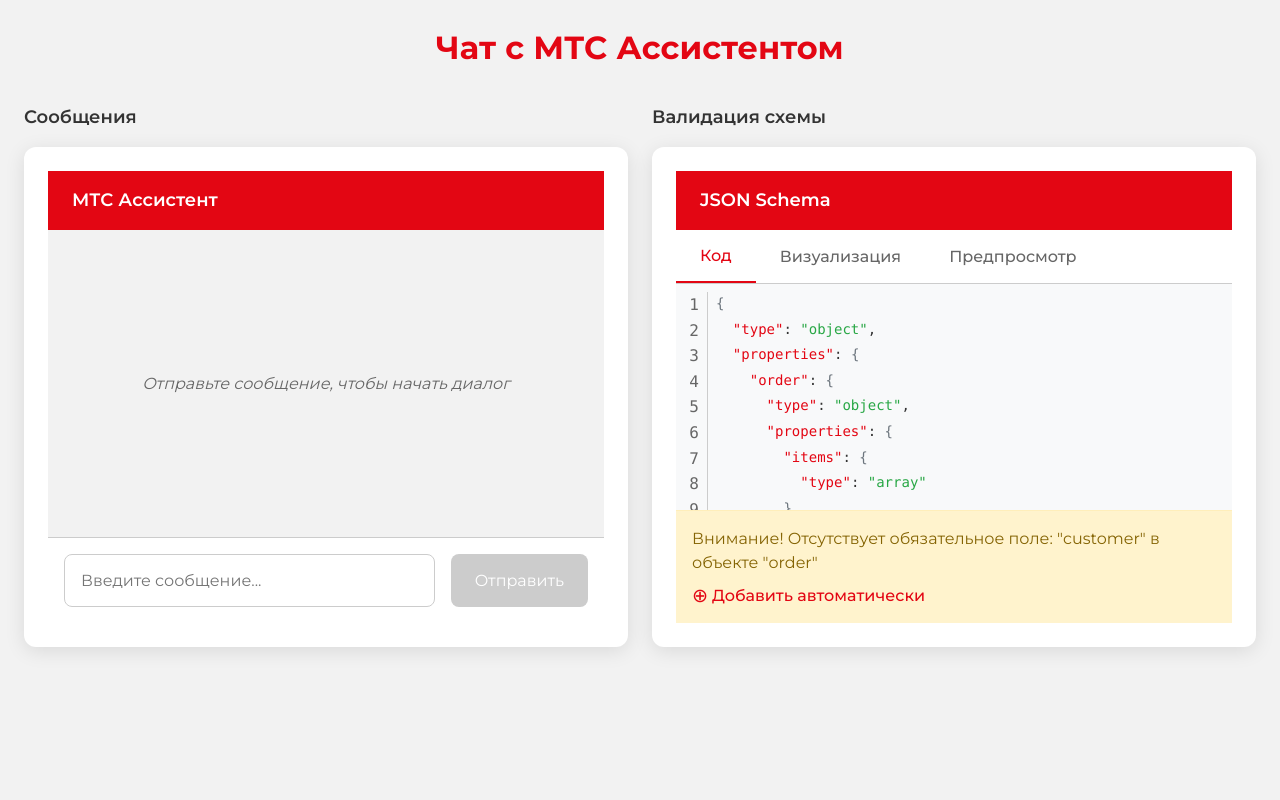
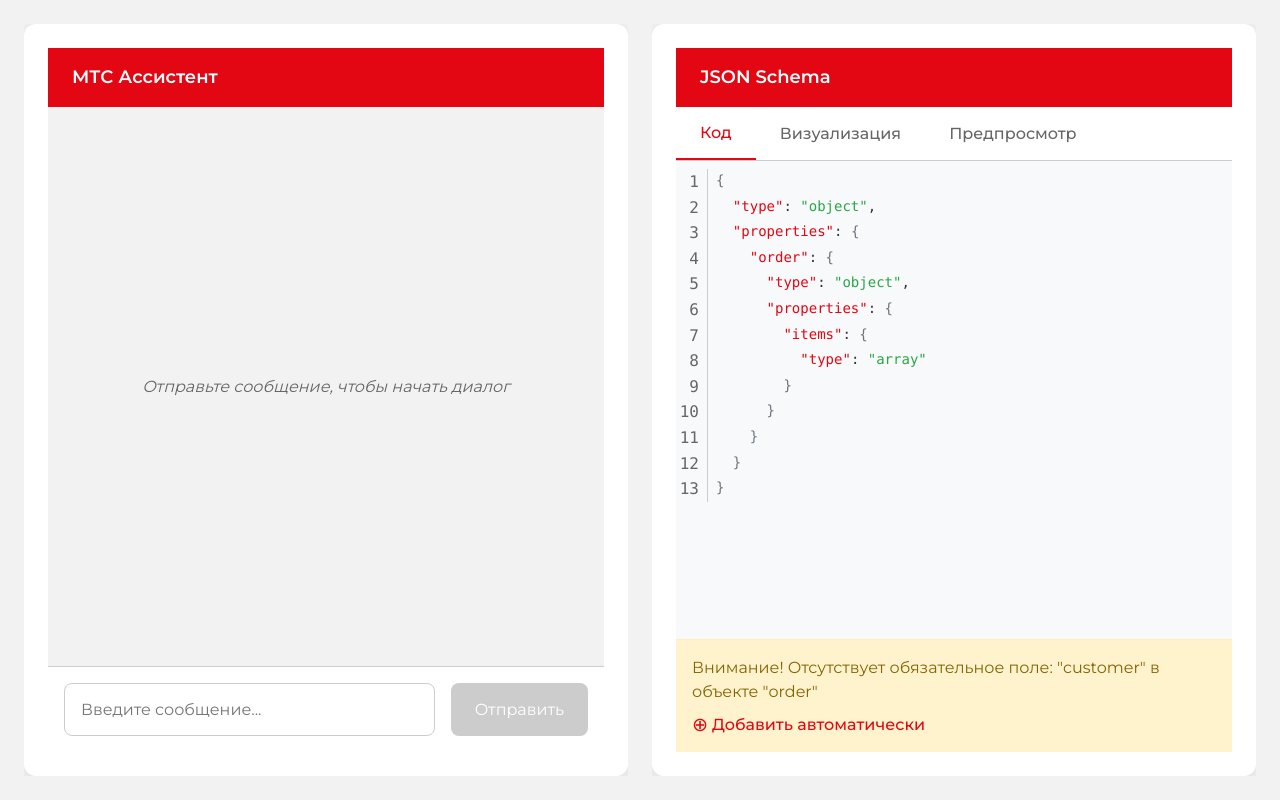
Before and after one commit to MarketerKA/AI_AM_AM_BUILDER, a React (Vite) app: page / in a window 1280 px wide. Built offline with nearby package versions, Linux system fonts and the light colour scheme.

Commit message:
Update: Part #7 chats to the bottom

```diff
--- a/src/components/ChatInterface/ChatInterface.module.scss
+++ b/src/components/ChatInterface/ChatInterface.module.scss
@@ -4,20 +4,20 @@
 .chatInterface {
   @include card;
   width: 100%;
-  height: 600px;
+  height: 100%;
   display: flex;
   flex-direction: column;
   border-radius: $border-radius-md;
   overflow: hidden;
   box-shadow: 0 4px 20px rgba(0, 0, 0, 0.1);
+  flex: 1;
 
   @media (max-width: 1366px) {
-    height: 500px;
+    // На более мелких экранах тоже растягиваемся
   }
 
   @media (max-width: 1024px) {
-    margin-bottom: $spacing-xl;
-    height: 500px;
+    margin-bottom: $spacing-md;
   }
 }
 
--- a/src/components/ChatInterface/ChatInterface.tsx
+++ b/src/components/ChatInterface/ChatInterface.tsx
@@ -29,7 +29,7 @@
 
       // Добавляем ответ системы
       setTimeout(() => {
-        setMessages(prev => [...prev, { text: 'Ты отправил сообщение!', isUser: false }]);
+        setMessages(prev => [...prev, { text: 'Иди нахуй!', isUser: false }]);
       }, 500);
 
       setInputValue('');
--- a/src/components/JsonSchema/JsonSchema.module.scss
+++ b/src/components/JsonSchema/JsonSchema.module.scss
@@ -4,20 +4,20 @@
 .jsonSchema {
   @include card;
   width: 100%;
-  height: 600px;
+  height: 100%;
   display: flex;
   flex-direction: column;
   border-radius: $border-radius-md;
   overflow: hidden;
   box-shadow: 0 4px 20px rgba(0, 0, 0, 0.1);
+  flex: 1;
 
   @media (max-width: 1366px) {
-    height: 500px;
+    // На более мелких экранах тоже растягиваемся
   }
 
   @media (max-width: 1024px) {
-    margin-bottom: $spacing-xl;
-    height: 500px;
+    margin-bottom: 0;
   }
 }
 
--- a/src/index.css
+++ b/src/index.css
@@ -1,4 +1,15 @@
 @import url('https://fonts.googleapis.com/css2?family=Montserrat:wght@400;500;600;700&display=swap&subset=cyrillic');
+
+* {
+  box-sizing: border-box;
+  margin: 0;
+  padding: 0;
+}
+
+html, body {
+  height: 100%;
+  overflow: hidden;
+}
 
 :root {
   font-family: 'Montserrat', Arial, sans-serif;
@@ -7,4 +18,5 @@
 #root {
   width: 100%;
   height: 100vh;
+  overflow: hidden;
 }
--- a/src/pages/Home/Home.module.scss
+++ b/src/pages/Home/Home.module.scss
@@ -4,9 +4,11 @@
 .homePage {
   @include flex-column;
   width: 100%;
-  min-height: 100vh;
+  height: 100vh;
   padding: $spacing-lg;
   background-color: $color-gray-light;
+  box-sizing: border-box;
+  overflow: hidden;
 }
 
 .container {
@@ -24,7 +26,9 @@
 .chatContainer {
   display: flex;
   width: 100%;
+  flex: 1;
   gap: $spacing-lg;
+  overflow: hidden;
 
   @media (max-width: 1024px) {
     flex-direction: column;
@@ -36,6 +40,7 @@
   display: flex;
   flex-direction: column;
   width: 100%;
+  overflow: hidden;
 }
 
 .columnTitle {
--- a/src/pages/Home/Home.tsx
+++ b/src/pages/Home/Home.tsx
@@ -5,16 +5,14 @@
 export const Home = () => {
   return (
     <div className={styles.homePage}>
-      <h1 className={styles.title}>Чат с МТС Ассистентом</h1>
+      {/* <h1 className={styles.title}>by: Инно ТИПУЛИ</h1> */}
 
       <div className={styles.chatContainer}>
         <div className={styles.chatColumn}>
-          <h2 className={styles.columnTitle}>Сообщения</h2>
           <ChatInterface chatName="МТС Ассистент" />
         </div>
 
         <div className={styles.chatColumn}>
-          <h2 className={styles.columnTitle}>Валидация схемы</h2>
           <JsonSchema />
         </div>
       </div>
```
